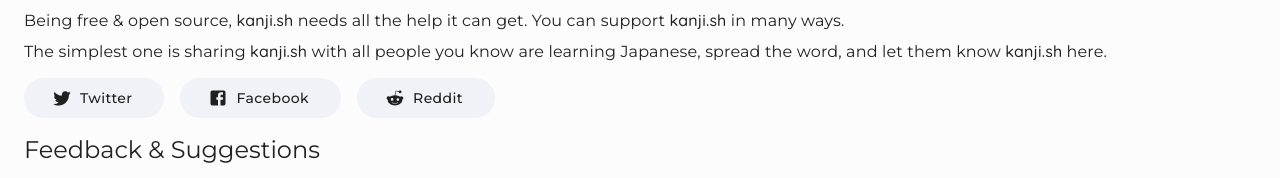
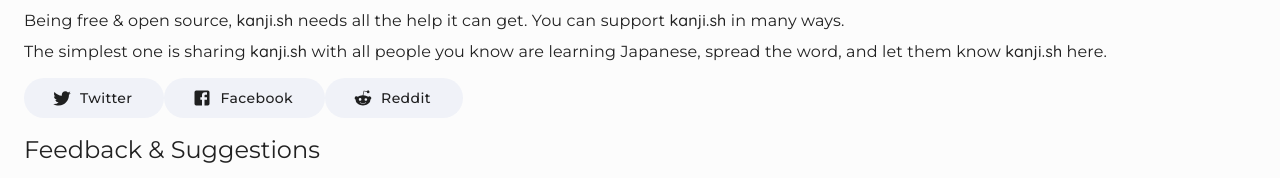
Before and after one commit to rionlabs/kanji.sh, a Next.js app: page /about in a window 1280 px wide. Shown: the part 489-667 px from the top of the page. Built offline with nearby package versions, Linux system fonts and the light colour scheme; no server answers.

Commit message:
:art: Extract LinkButton component

```diff
--- a/pages/about/index.tsx
+++ b/pages/about/index.tsx
@@ -1,21 +1,12 @@
 import React from 'react';
 import PageLayout from "../../src/PageLayout";
-import {Button} from "@material-ui/core";
 import styled from 'styled-components';
 import Typography from "@material-ui/core/Typography";
 import Link from "@material-ui/core/Link";
 import Config from "../../src/config/Config";
-import ShareSheet from "../../src/component/ShareSheet";
+import ShareSheet from "../../src/component/molecules/ShareSheet";
 import {AttachMoneyRounded, EmailRounded, GitHub} from "@material-ui/icons";
-
-export const KButton = styled(Button)`
-  border-radius: 100px;
-  text-transform: none;
-  padding: 8px 32px;
-  background-color: #3f51b50f;
-  margin-top: 8px;
-  margin-bottom: 16px;
-`;
+import LinkButton from "../../src/component/atoms/LinkButton";
 
 const TextLogo = styled('span')`
   font-family: 'Quicksand', fantasy;
@@ -69,9 +60,9 @@ export default function ReadPage() {
                 hurt!
             </Typography>
 
-            <KButton href={`mailto:${Config.contactEmail}`} startIcon={<EmailRounded/>}>
+            <LinkButton link={`mailto:${Config.contactEmail}`} startIcon={<EmailRounded/>}>
                 Send
-            </KButton>
+            </LinkButton>
 
             <Typography gutterBottom variant="h5">
                 Contribute to the development
@@ -86,9 +77,9 @@ export default function ReadPage() {
                 href={Config.githubUrl}>GitHub repository</Link>!
             </Typography>
 
-            <KButton href={Config.githubUrl} startIcon={<GitHub/>}>
+            <LinkButton link={Config.githubUrl} startIcon={<GitHub/>}>
                 GitHub Repository
-            </KButton>
+            </LinkButton>
 
             <Typography gutterBottom variant="h5">
                 Buy me Sushi
@@ -101,9 +92,9 @@ export default function ReadPage() {
                 keeps me motivated to put more time to improve <TextLogo>kanji.sh</TextLogo>.
             </Typography>
 
-            <KButton href={Config.bmcUrl} startIcon={<AttachMoneyRounded/>}>
+            <LinkButton link={Config.bmcUrl} startIcon={<AttachMoneyRounded/>}>
                 Buy Now
-            </KButton>
+            </LinkButton>
 
             <br/>
             <br/>
--- a/src/component/ShareSheet.tsx
+++ /dev/null
@@ -1,34 +0,0 @@
-import {Facebook, Reddit, Twitter} from "@material-ui/icons";
-import React from "react";
-import {KButton} from "../../pages/about";
-import makeStyles from "@material-ui/core/styles/makeStyles";
-
-const useStyles = makeStyles((theme) => ({
-    shareButton: {
-        marginRight: theme.spacing(2)
-    }
-}));
-
-export default function ShareSheet() {
-    const classes = useStyles();
-
-    /* TODO: Add Copy to Clipboard Button */
-    return (
-        <div>
-            <KButton className={classes.shareButton}
-                     href={"https://twitter.com/intent/tweet/?text=Check%20this%20awesome%20website%20to%20practice%20Japanese%20Kanji.&amp;url=https%3A%2F%2Fkanji.sh"}
-                     startIcon={<Twitter/>}>
-                Twitter
-            </KButton>
-            <KButton className={classes.shareButton}
-                     href={"https://facebook.com/sharer/sharer.php?u=https%3A%2F%2Fkanji.sh"} startIcon={<Facebook/>}>
-                Facebook
-            </KButton>
-            <KButton className={classes.shareButton}
-                     href={"https://reddit.com/submit/?url=https%3A%2F%2Fkanji.sh&amp;resubmit=true&amp;title=Check%20this%20awesome%20website%20to%20practice%20Japanese%20Kanji."}
-                     startIcon={<Reddit/>}>
-                Reddit
-            </KButton>
-        </div>
-    );
-}
--- /dev/null
+++ b/src/component/atoms/LinkButton.tsx
@@ -0,0 +1,28 @@
+import Button from "@material-ui/core/Button";
+import Link from "@material-ui/core/Link";
+import React, {PropsWithChildren} from "react";
+import {styled} from "@material-ui/core";
+
+const ExternalButton = styled(Button)({
+    borderRadius: '100px',
+    textTransform: 'none',
+    padding: '8px 32px',
+    backgroundColor: '#3f51b50f',
+    marginTop: '8px',
+    marginBottom: '16px',
+})
+
+interface LinkButtonProps {
+    link?: string,
+    startIcon?: React.ReactNode
+}
+
+export default function LinkButton({link, startIcon, children}: PropsWithChildren<LinkButtonProps>) {
+    return (
+        <React.Fragment>
+            <Link href={link} underline="none" rel={"noopener"} target={"_blank"}>
+                <ExternalButton startIcon={startIcon}>{children}</ExternalButton>
+            </Link>
+        </React.Fragment>
+    );
+}
--- /dev/null
+++ b/src/component/molecules/ShareSheet.tsx
@@ -0,0 +1,32 @@
+import {Facebook, Reddit, Twitter} from "@material-ui/icons";
+import React from "react";
+import {styled} from "@material-ui/core";
+import LinkButton from "../atoms/LinkButton";
+
+// FixMe Margin
+const SocialButton = styled(LinkButton)(({theme}) => ({
+    marginRight: theme.spacing(2)
+}))
+
+export default function ShareSheet() {
+    /* TODO: Add Copy to Clipboard Button */
+    return (
+        <div>
+            <SocialButton
+                startIcon={<Twitter/>}
+                link={"https://twitter.com/intent/tweet/?text=Check%20this%20awesome%20website%20to%20practice%20Japanese%20Kanji.&amp;url=https%3A%2F%2Fkanji.sh"}>
+                Twitter
+            </SocialButton>
+            <SocialButton
+                startIcon={<Facebook/>}
+                link={"https://facebook.com/sharer/sharer.php?u=https%3A%2F%2Fkanji.sh"}>
+                Facebook
+            </SocialButton>
+            <SocialButton
+                startIcon={<Reddit/>}
+                link={"https://reddit.com/submit/?url=https%3A%2F%2Fkanji.sh&amp;resubmit=true&amp;title=Check%20this%20awesome%20website%20to%20practice%20Japanese%20Kanji."}>
+                Reddit
+            </SocialButton>
+        </div>
+    );
+}
```
Also changed, not shown: .babelrc.
